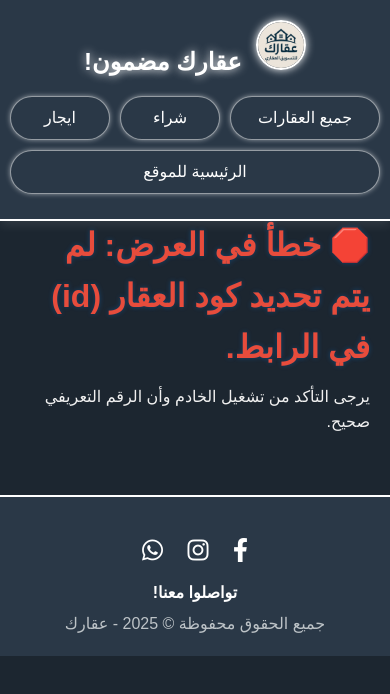
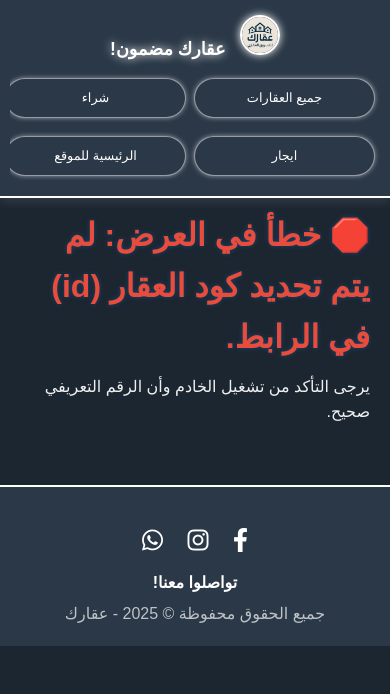
Before and after one commit to theqassim/Aqarak-App, a website: page public/property-details.html in a window 390 px wide. Drawn offline with Linux system fonts and the light colour scheme; sample sign-in values are in the browser's storage.

Commit message:
Fix: btns

```diff
--- a/public/styles.css
+++ b/public/styles.css
@@ -1177,9 +1177,71 @@
 }
 
 /* تحسين للموبايل: الزر ياخد العرض كامل */
+/* =========================================
+   تحسينات الموبايل (Header & Layout) - النسخة المدمجة
+   ========================================= */
 @media (max-width: 768px) {
-    .btn-filter-submit {
-        width: 100%; /* عرض كامل في الموبايل لسهولة الضغط */
-        margin: 20px 0; /* مسافة من فوق وتحت فقط */
+
+    /* 1. تقليل مساحة الحماية العلوية لأن الهيدر سيصغر */
+    body {
+        padding-top: 170px !important; /* قللنا المسافة من 240 إلى 170 */
+    }
+
+    /* 2. ضغط حاوية الهيدر */
+    .header-container {
+        flex-direction: column;
+        padding: 5px 10px; /* تقليل الحواف */
+        gap: 5px; /* تقليل المسافة بين اللوجو والأزرار */
+    }
+
+    /* تصغير اللوجو قليلاً ليتناسب مع الموبايل */
+    .logo {
+        width: 40px;
+        height: 40px;
+    }
+    .logo-text {
+        font-size: 1.1rem;
+    }
+
+    /* 3. تحويل القائمة لنظام شبكة (Grid) */
+    /* هذا هو الجزء السحري الذي سيضع الأزرار بجانب بعضها */
+    .main-nav {
+        display: grid;
+        grid-template-columns: 1fr 1fr; /* عمودين متساويين (50% - 50%) */
+        gap: 8px; /* مسافة صغيرة بين الأزرار */
+        width: 100%;
+        margin-top: 5px;
+    }
+
+    /* تنسيق الأزرار في الموبايل لتكون أصغر */
+    .nav-button {
+        width: 100%;
+        margin: 0; /* إلغاء الهوامش القديمة */
+        text-align: center;
+        font-size: 0.8rem; /* تصغير الخط قليلاً */
+        padding: 8px 2px; /* تقليل الحشو الداخلي */
+        white-space: nowrap; /* منع الكلام من النزول لسطرين */
+        height: 40px; /* ارتفاع ثابت وموحد */
+        display: flex;
+        align-items: center;
+        justify-content: center;
+    }
+
+    /* حركة جمالية: لو عدد الأزرار فردي، آخر زر يأخذ العرض كاملاً */
+    .main-nav a:last-child:nth-child(odd) {
+        grid-column: span 2;
+    }
+
+    /* تنسيق باقي العناصر للموبايل (كما هي) */
+    .main-content-grid, .details-layout {
+        grid-template-columns: 1fr;
+    }
+
+    .action-buttons-group {
+        flex-direction: column;
+    }
+
+    .main-image-container {
+        height: 250px;
     }
 }
```
